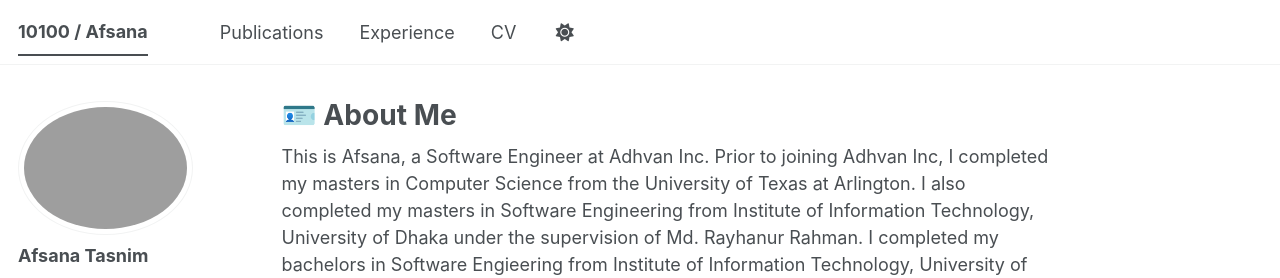
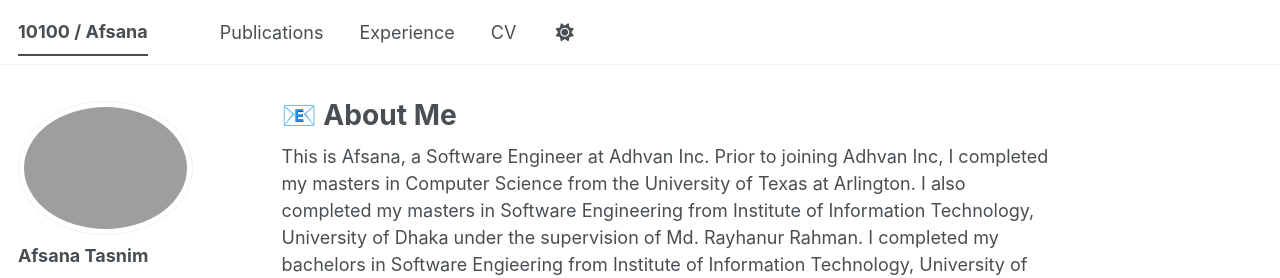
Before and after one commit to AfsanaTasnim/AfsanaTasnim.github.io, a Jekyll site: the page built from _pages/about.md, in a window 1280 px wide and 900 px high. Shown: the top 278 px of the window. Built offline with Jekyll 4.4.1, drawn with Linux system fonts in a browser that asks for light colours; a style sheet for code colours, icons or effects is not loaded.

```diff
--- a/_pages/about.md
+++ b/_pages/about.md
@@ -1,6 +1,6 @@
 ---
 permalink: /
-title: "🪪 About Me"
+title: "📧 About Me"
 author_profile: true
 redirect_from:
   - /about/
```
